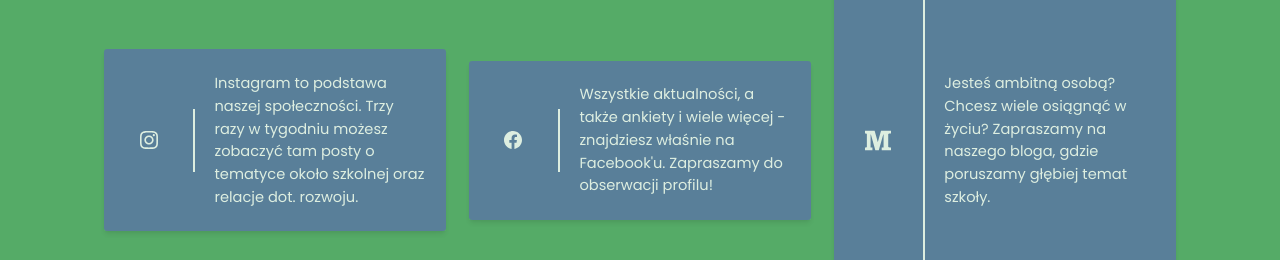
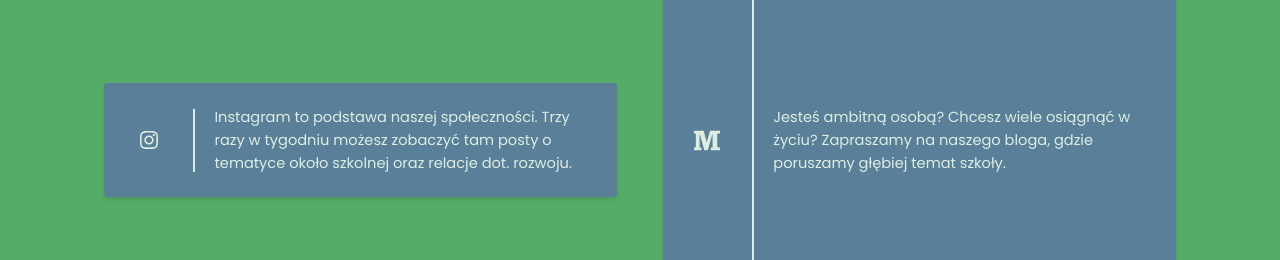
Before and after one commit to schoola-pl/schoola-landing, a Next.js app: page / in a window 1280 px wide. Shown: the part 1310-1570 px from the top of the page. Built offline with nearby package versions, Linux system fonts and the light colour scheme.

Commit message:
Comment facebook social components

```diff
--- a/components/organisms/SocialSection/SocialSection.tsx
+++ b/components/organisms/SocialSection/SocialSection.tsx
@@ -2,7 +2,6 @@ import Link from 'next/link';
 import React from 'react';
 import Instagram from 'public/icons/instagram.svg';
 import Medium from 'public/icons/Medium.svg';
-import Facebook from 'public/icons/Facebook.svg';
 import Image from 'next/image';
 
 const socials = [
@@ -12,11 +11,11 @@ const socials = [
       'Instagram to podstawa naszej społeczności. Trzy razy w tygodniu możesz zobaczyć tam posty o tematyce około szkolnej oraz relacje dot. rozwoju.',
     icon: Instagram
   },
-  {
-    link: 'https://www.facebook.com/',
-    description: "Wszystkie aktualności, a także ankiety i wiele więcej - znajdziesz właśnie na Facebook'u. Zapraszamy do obserwacji profilu!",
-    icon: Facebook
-  },
+  // {
+  //   link: 'https://www.facebook.com/',
+  //   description: "Wszystkie aktualności, a także ankiety i wiele więcej - znajdziesz właśnie na Facebook'u. Zapraszamy do obserwacji profilu!",
+  //   icon: Facebook
+  // },
   {
     link: 'https://www.medium.com/@schoolapl',
     description: 'Jesteś ambitną osobą? Chcesz wiele osiągnąć w życiu? Zapraszamy na naszego bloga, gdzie poruszamy głębiej temat szkoły.',
@@ -34,7 +33,7 @@ const SocialSection = () => {
             <p className="text-white text-center md:text-lg md:w-3/4">Social media to nasze guru! Lorem ipsum solor sit amet dir compedentece</p>
           </div>
         </header>
-        <div className="flex items-center  justify-center flex-col my-7 px-12 lg:grid lg:grid-cols-2 lg:gap-4 xl:grid-cols-3 xl:gap-7 lg:px-20 xl:px-32">
+        <div className="flex items-center  justify-center flex-col my-7 px-12 lg:grid lg:grid-cols-2 lg:gap-4 xl:grid-cols-2 xl:gap-14 lg:px-20 xl:px-32">
           {socials.map(({ link, icon, description }) => {
             return (
               <section className="w-full mb-6 lg:mb-4 shadow-md opacity-80 transition-opacity hover:opacity-100 cursor-pointer">
--- a/pages/about.tsx
+++ b/pages/about.tsx
@@ -1,4 +1,3 @@
-import Link from 'next/dist/client/link';
 import React from 'react';
 import Image from 'next/image';
 import Team from 'public/icons/Team.svg';
@@ -145,23 +144,23 @@ const about = () => {
                 <div className="flex justify-start space-x-2">
                   {person.socials.facebook && (
                     <span tabIndex={1} className="cursor-pointer text-gray-500 opacity-70 transition-opacity hover:opacity-100">
-                      <Link href={person.socials.facebook}>
+                      <a href={person.socials.facebook} target="_blank" rel="noopener noreferrer">
                         <Image src={Facebook} />
-                      </Link>
+                      </a>
                     </span>
                   )}
                   {person.socials.instagram && (
                     <span tabIndex={1} className="cursor-pointer text-gray-500 opacity-70 transition-opacity hover:opacity-100">
-                      <Link href={person.socials.instagram}>
+                      <a href={person.socials.instagram} target="_blank" rel="noopener noreferrer">
                         <Image src={Instagram} />
-                      </Link>
+                      </a>
                     </span>
                   )}
                   {person.socials.twitter && (
                     <span tabIndex={1} className="cursor-pointer text-gray-500 opacity-70 transition-opacity hover:opacity-100">
-                      <Link href={person.socials.twitter}>
+                      <a href={person.socials.twitter} target="_blank" rel="noopener noreferrer">
                         <Image src={Twitter} />
-                      </Link>
+                      </a>
                     </span>
                   )}
                   {person.socials.mail && (
@@ -173,9 +172,9 @@ const about = () => {
                   )}
                   {person.socials.github && (
                     <span tabIndex={1} className="cursor-pointer text-gray-500 opacity-70 transition-opacity hover:opacity-100">
-                      <Link href={person.socials.github}>
+                      <a href={person.socials.github} target="_blank" rel="noopener noreferrer">
                         <Image src={GitHub} />
-                      </Link>
+                      </a>
                     </span>
                   )}
                 </div>
```
